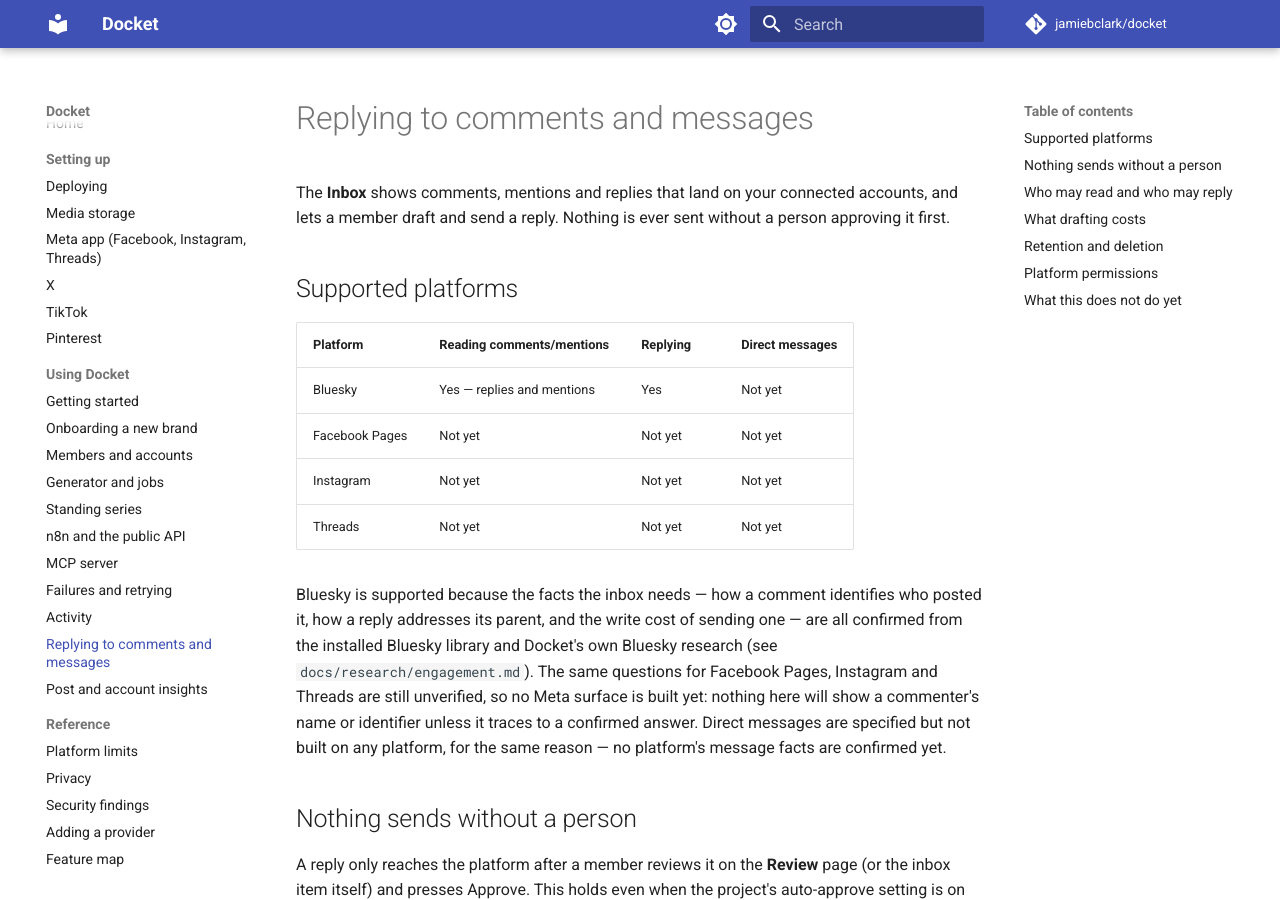
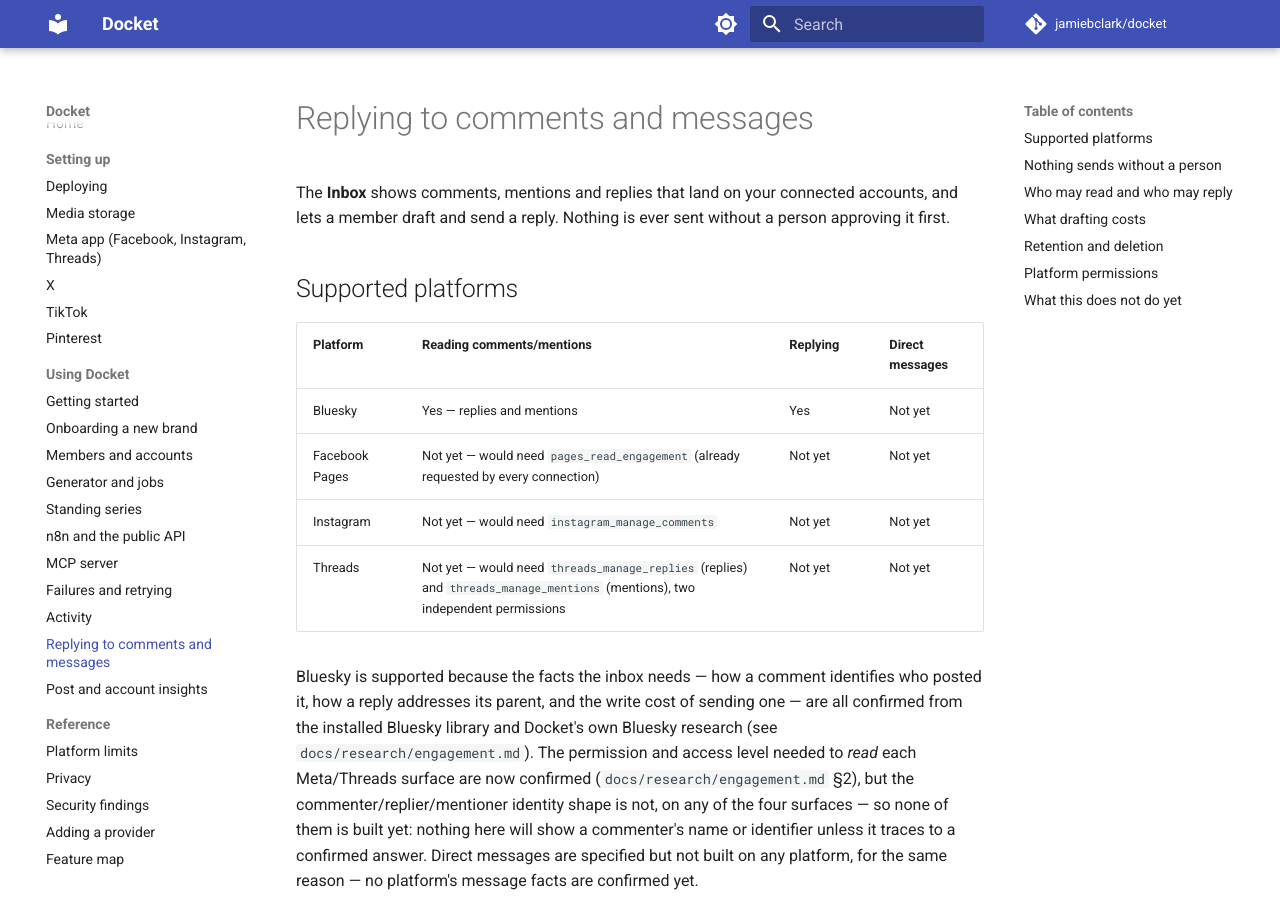
Before and after one commit to jamiebclark/docket, an MkDocs documentation site: the page built from docs/engagement.md, in a window 1280 px wide and 900 px high. Built offline with MkDocs 1.6.1 and Material for MkDocs 9.7.7, drawn with Linux system fonts in a browser that asks for light colours; comment, search, counter and statistics services are not loaded; some of the changed text lies outside the part shown.

Commit message:
docs(084): finish FR-042 to FR-047 documentation (T041-T046)
Name per-surface Meta/Threads read permissions in docs/engagement.md,
describe the engagement readScopes/missingReadScopes declaration and
the claim-level guarantee in docs/adding-a-provider.md §20 (fixing the
unavailable field's mis-annotation as "(G55)" to the correct 077
FR-055), add G40 to the generic hooks index, and record the G40
decisions.md entry. docs/meta-setup.md and .env.example were already
complete from the T023-T030 commit. Full lint/typecheck/build/db:check
pass; targeted engagement+insights+registry suite (305 tests) is green.

Co-Authored-By: Claude Sonnet 5 <noreply@anthropic.com>

```diff
--- a/docs/engagement.md
+++ b/docs/engagement.md
@@ -8,17 +8,18 @@ member draft and send a reply. Nothing is ever sent without a person approving i
 | Platform | Reading comments/mentions | Replying | Direct messages |
 |---|---|---|---|
 | Bluesky | Yes — replies and mentions | Yes | Not yet |
-| Facebook Pages | Not yet | Not yet | Not yet |
-| Instagram | Not yet | Not yet | Not yet |
-| Threads | Not yet | Not yet | Not yet |
+| Facebook Pages | Not yet — would need `pages_read_engagement` (already requested by every connection) | Not yet | Not yet |
+| Instagram | Not yet — would need `instagram_manage_comments` | Not yet | Not yet |
+| Threads | Not yet — would need `threads_manage_replies` (replies) and `threads_manage_mentions` (mentions), two independent permissions | Not yet | Not yet |
 
 Bluesky is supported because the facts the inbox needs — how a comment identifies who posted it, how a
 reply addresses its parent, and the write cost of sending one — are all confirmed from the installed
-Bluesky library and Docket's own Bluesky research (see `docs/research/engagement.md`). The same
-questions for Facebook Pages, Instagram and Threads are still unverified, so no Meta surface is built
-yet: nothing here will show a commenter's name or identifier unless it traces to a confirmed answer.
-Direct messages are specified but not built on any platform, for the same reason — no platform's
-message facts are confirmed yet.
+Bluesky library and Docket's own Bluesky research (see `docs/research/engagement.md`). The permission
+and access level needed to *read* each Meta/Threads surface are now confirmed (`docs/research/engagement.md`
+§2), but the commenter/replier/mentioner identity shape is not, on any of the four surfaces — so none of
+them is built yet: nothing here will show a commenter's name or identifier unless it traces to a
+confirmed answer. Direct messages are specified but not built on any platform, for the same reason — no
+platform's message facts are confirmed yet.
 
 ## Nothing sends without a person
 
@@ -69,6 +70,16 @@ Each supported surface needs only the access it already has for publishing:
 
 - **Bluesky**: the same app-password session used for publishing is used to read notifications and
   send replies. No extra permission is requested.
+- **Facebook Pages and Instagram**: opt in with `META_ENGAGEMENT_SCOPES=true` so the connect dialog also
+  asks for `instagram_manage_comments` (`pages_read_engagement` is already requested by every
+  connection). If your Meta app uses a login configuration (`META_LOGIN_CONFIG_ID`), the permission must
+  be added to that configuration in the Meta dashboard instead — the flag alone cannot widen it there.
+  See [meta-setup.md](meta-setup.md#engagement). A missing permission never affects publishing; nothing
+  is read on either surface yet regardless of this flag (`docs/research/engagement.md` §2).
+- **Threads**: opt in with `THREADS_ENGAGEMENT_SCOPES=true` so the connect dialog also asks for
+  `threads_manage_replies` and `threads_manage_mentions`. See
+  [meta-setup.md](meta-setup.md#engagement). A missing permission never affects publishing; nothing is
+  read on either surface yet regardless of this flag (`docs/research/engagement.md` §2).
 
 ## What this does not do yet
 
```
Also changed, not shown: docs/adding-a-provider.md (+15 -1 lines), docs/decisions.md (+30 -0 lines), specs/084-meta-engagement-facts-and-scope-gate/tasks.md (+6 -6 lines).
